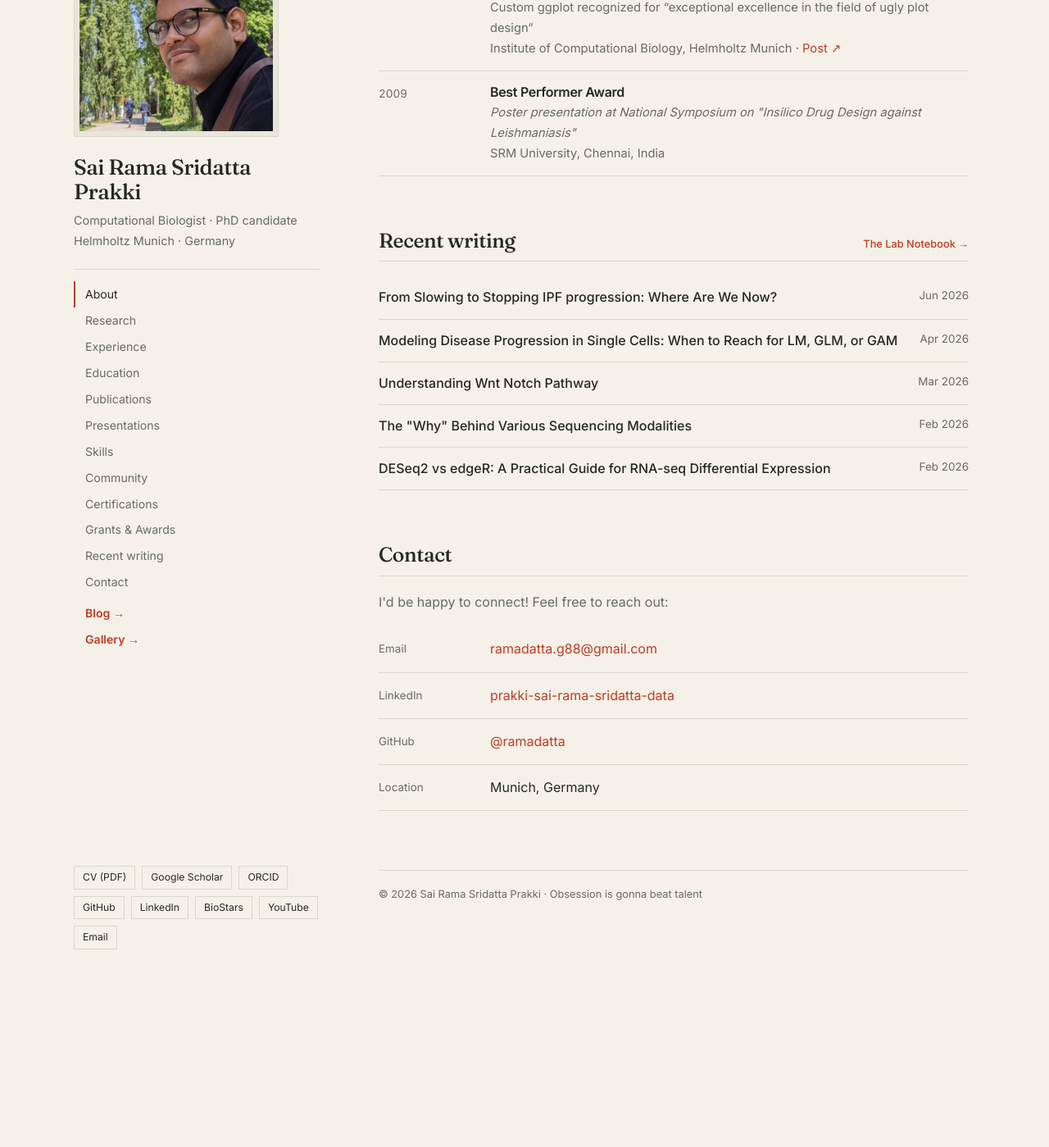
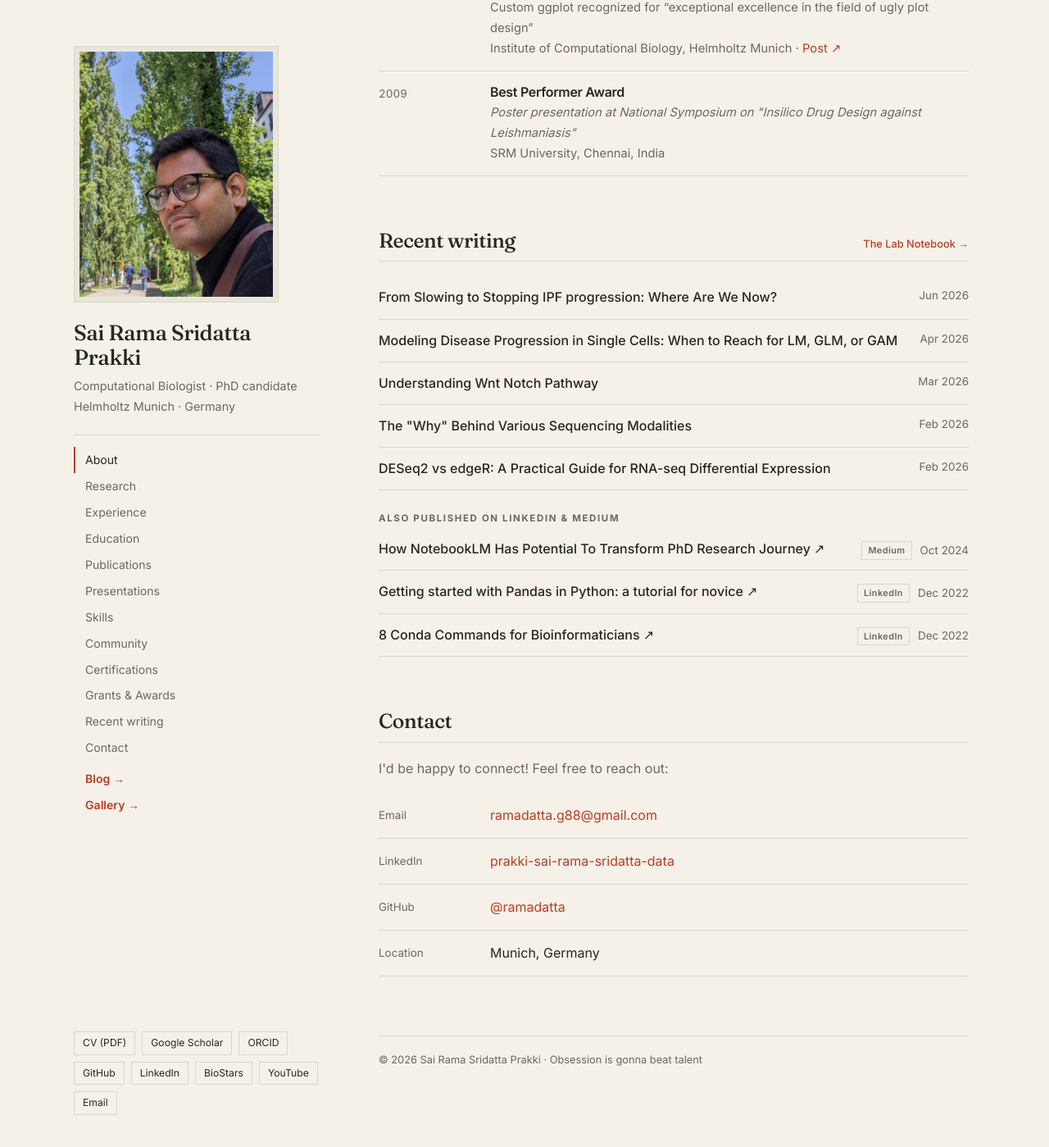
Before and after one commit to ramadatta/ramadatta.github.io, a Jekyll site: the page built from index.md, in a window 1280 px wide and 1400 px high, scrolled down 7583 px. Shown: the whole window at 82% size. Built offline with Jekyll 4.4.1, drawn with Linux system fonts in a browser that asks for light colours; before the commit the page ends 8781 px from its top, so only the background shows below that.

Commit message:
Add LinkedIn/Medium articles, Google Analytics, personal email, opportunities, reviews, quotes and awards

```diff
--- /dev/null
+++ b/_data/external_posts.yml
@@ -0,0 +1,22 @@
+# Articles published elsewhere (LinkedIn, Medium, ...), newest first.
+# Shown on the homepage under "Recent writing" and on the blog page.
+#
+# - title: Article title
+#   url: https://...
+#   date: 2024-10-13          # YYYY-MM-DD
+#   platform: Medium          # shown as a small badge
+
+- title: How NotebookLM Has Potential To Transform PhD Research Journey
+  url: https://medium.com/@ramadatta.88/how-notebooklm-has-potential-to-transform-phd-research-journey-e1426be0113e
+  date: 2024-10-13
+  platform: Medium
+
+- title: "Getting started with Pandas in Python: a tutorial for novice"
+  url: https://www.linkedin.com/pulse/getting-started-pandas-python-tutorial-novice-sai-rama-sridatta/
+  date: 2022-12-11
+  platform: LinkedIn
+
+- title: 8 Conda Commands for Bioinformaticians
+  url: https://www.linkedin.com/pulse/8-conda-commands-bioinformaticians-prakki-sai-rama-sridatta/
+  date: 2022-12-09
+  platform: LinkedIn
--- /dev/null
+++ b/_includes/external_posts.html
@@ -0,0 +1,12 @@
+{% comment %} Articles published on other platforms; data in _data/external_posts.yml {% endcomment %}
+{% if site.data.external_posts.size > 0 %}
+  <div class="external-posts">
+    <h3 class="external-posts-title">Also published on LinkedIn &amp; Medium</h3>
+    {% for item in site.data.external_posts %}
+      <div class="external-post">
+        <a href="{{ item.url }}" target="_blank" rel="noopener noreferrer">{{ item.title }} ↗</a>
+        <span class="external-post-meta"><span class="external-post-badge">{{ item.platform }}</span>{{ item.date | date: "%b %Y" }}</span>
+      </div>
+    {% endfor %}
+  </div>
+{% endif %}
--- a/_layouts/blog.html
+++ b/_layouts/blog.html
@@ -121,6 +121,8 @@ layout: default
       <p>No posts yet. Check back soon!</p>
     </div>
   {% endif %}
+
+  {% include external_posts.html %}
 </div>
 
 <script>
--- a/_sass/_home.scss
+++ b/_sass/_home.scss
@@ -774,6 +774,66 @@ $home-tint: rgba($color-primary, 0.08);
   }
 }
 
+// Articles on other platforms (homepage "Recent writing" and blog page)
+.external-posts {
+  margin-top: 28px;
+}
+
+h3.external-posts-title {
+  font-family: $font-family-body;
+  font-size: 0.72rem;
+  font-weight: 700;
+  letter-spacing: 0.14em;
+  text-transform: uppercase;
+  color: $text-dark-muted;
+  margin: 0 0 4px;
+}
+
+.external-post {
+  display: flex;
+  justify-content: space-between;
+  align-items: baseline;
+  gap: 20px;
+  padding: 12px 0;
+  border-bottom: 1px solid $border-light;
+
+  a,
+  a:visited {
+    color: $text-dark-primary;
+    font-weight: 500;
+    border-bottom: none;
+  }
+
+  a:hover {
+    color: $color-primary;
+  }
+}
+
+.external-post-meta {
+  display: inline-flex;
+  align-items: center;
+  gap: 10px;
+  color: $text-dark-muted;
+  font-size: 0.84rem;
+  white-space: nowrap;
+}
+
+.external-post-badge {
+  font-size: 0.68rem;
+  font-weight: 600;
+  letter-spacing: 0.04em;
+  padding: 1px 7px;
+  border: 1px solid $border-light;
+  color: $text-dark-secondary;
+}
+
+@media (max-width: 900px) {
+  .external-post {
+    flex-direction: column;
+    gap: 2px;
+  }
+}
+
 .home-footer {
   color: $text-dark-muted;
   font-size: 0.8rem;
--- a/index.md
+++ b/index.md
@@ -504,6 +504,8 @@ links:
       <span>{{ post.date | date: "%b %Y" }}</span>
     </div>
   {% endfor %}
+
+  {% include external_posts.html %}
 </section>
 
 <section id="contact" class="home-section">
```
